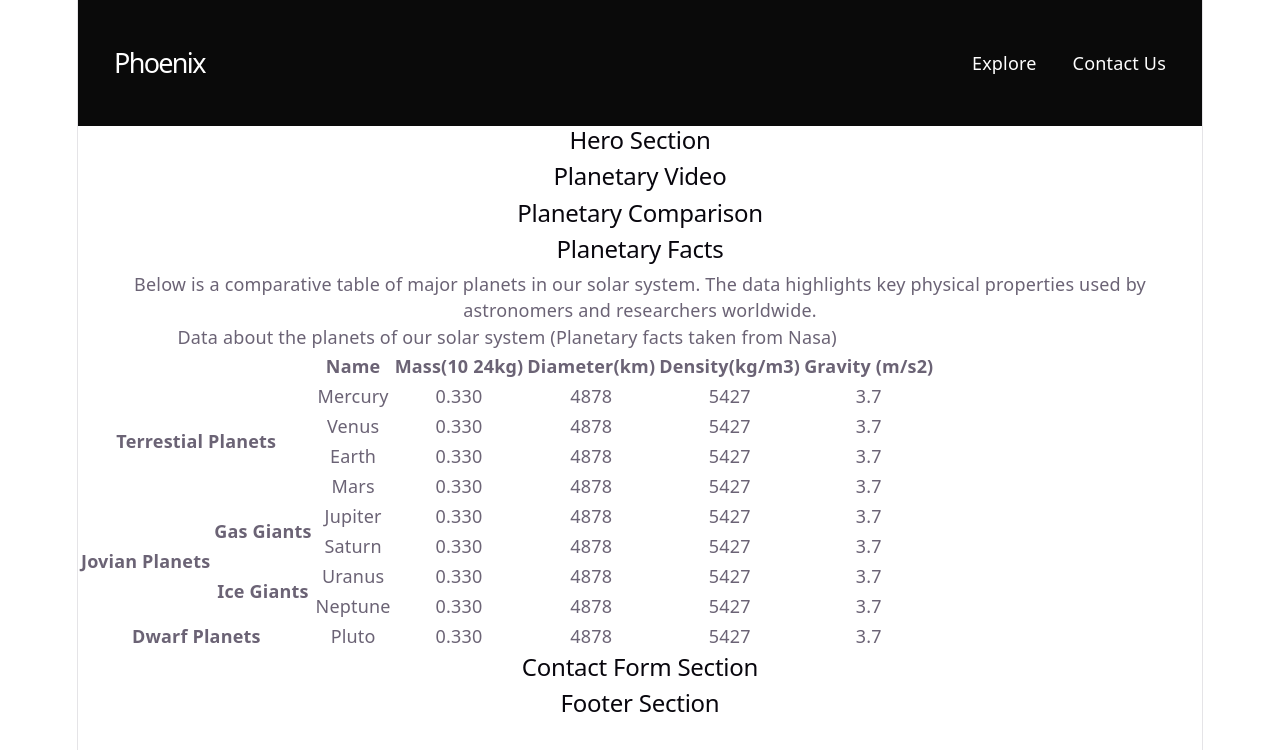
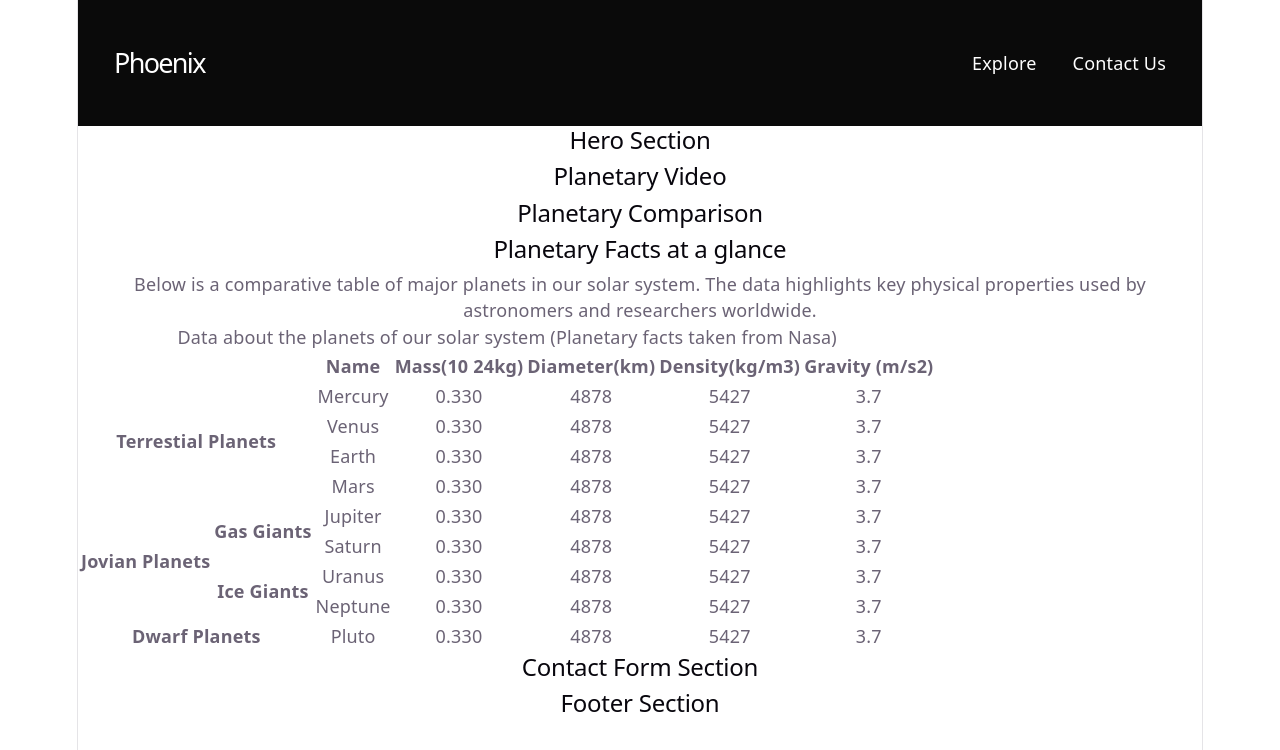
Before and after one commit to Father-rbb/Phoenix-TSA, a React (Vite) app: page / in a window 1280 px wide. Shown: the top 750 px of the page. Built offline with nearby package versions, Linux system fonts and the light colour scheme.

Commit message:
Final base structure ready for team

```diff
--- a/src/components/PlanetaryFacts/PlanetaryFacts.jsx
+++ b/src/components/PlanetaryFacts/PlanetaryFacts.jsx
@@ -1,7 +1,7 @@
 function PlanetaryFacts() {
   return (
     <section id="planetary-facts">
-      <h2>Planetary Facts</h2>
+      <h2>Planetary Facts at a glance</h2>
 
        <p>
           Below is a comparative table of major planets in our solar system. The
```
